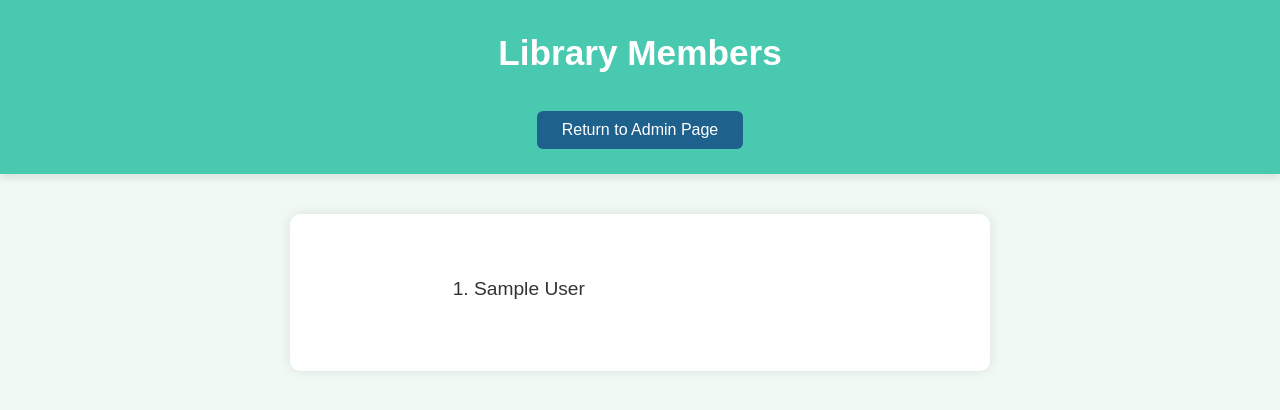
After one commit to georgePopaEv/online-library, a Flask app: template templates/view_members.html in a window 1280 px wide. The commit adds this page. Shown: the top 410 px of the page. Run offline with Flask 3, Linux system fonts and the light colour scheme; the template is opened without the code that fills it: most values are stand-ins (such as "Sample title", 1, 10 or a date in 2020); parts of the project's set-up code (start-up, migrations or seed data) failed here and were passed over.

Commit message:
Implemented login/logout functionality, added admin and user views, and structured the interface with navigation buttons

```diff
--- a/login.py
+++ b/login.py
@@ -2,47 +2,55 @@
 from flask import Flask, render_template, request, url_for, session, jsonify, redirect
 from flask_smorest import abort
 from config import read_from_db, database_config
-
+from flask_restful import abort
 app = Flask(__name__)
 app.secret_key = "secret_key"
-ADMIN = {
-    "admin": "admin1"
-}
 
-USERS = {
-    "user": "user1"
-}
 
 @app.route("/login", methods=["POST"])
 def web_login():
-    if request.method == "POST":
-        user = request.form['username']
-        passwd = request.form['password']
-        print(user, type(user))
-        query = read_from_db(f"select username, password from project.users where username = '{user}' and password = '{passwd}'")
-        print(query)
-        if not query:
-            abort(400, message="Userul nu exista")
-        else:
-            session['user'] = user
-            return redirect(url_for("web_home_users"))
-        #TO DO - adaug coloana si verificare admin user.
-        # if user in ADMIN:
-        #     if passwd == ADMIN[user]:
-        #         session['user'] = user
-        #         return redirect(url_for("web_home"))
-        # elif user in USERS:
-        #     if passwd == USERS[user]:
-        #         session['user'] = user
-        #         return redirect(url_for("web_home_users"))
+    try:
+        if request.method == "POST":
+            user = request.form['username']
+            passwd = request.form['password']
 
-        return "Invalid credentials <a href='/'>Try Again</a>"
+            query = read_from_db(f"""
+                SELECT username, password, is_admin
+                FROM project.users
+                WHERE username = '{user}' AND password = '{passwd}'
+            """)
 
-    return render_template("login.html")
+            if not query or isinstance(query[0], str):
+                abort(400, message="Userul nu exista")
+            else:
+                session['user'] = user
+                session['is_admin'] = query[0]['is_admin']
+
+                if query[0]['is_admin'] == 'Da':
+                    return redirect(url_for("web_home"))
+                else:
+                    return redirect(url_for("web_home_users"))
+
+        return render_template("login.html")
+
+    except Exception as e:
+        return f"Eroare: {str(e)}"
+
 
 @app.route("/home")
 def web_home():
     return render_template("admin_page.html")
+
+@app.route("/logout")
+def logout():
+    session.clear()
+    return redirect(url_for("home"))
+
+@app.route("/view_members")
+def view_members():
+    query = read_from_db("SELECT full_name FROM project.users WHERE is_admin != 'Da'")
+    return render_template("view_members.html", members=query)
+
 
 @app.route("/home_user")
 def web_home_users():
@@ -74,11 +82,3 @@ def get_book_by_id(book_id):
 if __name__ == '__main__':
     app.run(host="0.0.0.0", port=5010)
     app.run(DEBUG=True)
-
-# app.config["SQLALCHEMY_DATABASE_URI"] = "adresa bazei noastre de date postgresql:localgost:5432parola/database_name"
-# app.config["SQLALCHEMY_DATABASE_URI"] = "postgresql://postgres:123456@localhost:5432/books"
-# app.config["SQLALCHEMY_TRACK_MODIFICATION"]= False
-# "postgres"
-# db.init_app(app)
-# with app.app_context():
-#     db.create_all()
--- a/requirements.txt
+++ b/requirements.txt
@@ -1,2 +1,3 @@
 flask==3.1.0
 psycopg2==2.9.10
+Flask-RESTful==0.3.10
--- a/static/js/admin.js
+++ b/static/js/admin.js
@@ -0,0 +1,3 @@
+function logout() {
+    window.location.href = "/logout";
+}
--- a/static/js/user.js
+++ b/static/js/user.js
@@ -0,0 +1,3 @@
+function logout() {
+    window.location.href = "/logout";
+}
--- /dev/null
+++ b/static/style/view_members.css
@@ -0,0 +1,67 @@
+/* Reset */
+* {
+    margin: 0;
+    padding: 0;
+    box-sizing: border-box;
+}
+
+/* Fundal general */
+body {
+    font-family: 'Arial', sans-serif;
+    background-color: #F0F9F4; /* verde foarte deschis */
+    color: #333;
+    line-height: 1.6;
+}
+
+/* Header */
+#admin-header {
+    background-color: #48C9B0; /* verde-albastru */
+    color: white;
+    padding: 25px;
+    text-align: center;
+    box-shadow: 0 4px 8px rgba(0, 0, 0, 0.1);
+}
+
+#admin-header h1 {
+    font-size: 2.2em;
+    font-weight: bold;
+}
+
+/* Return Button */
+.admin-btn {
+    margin-top: 20px;
+    padding: 10px 25px;
+    background-color: #1F618D; /* albastru închis */
+    color: white;
+    border: none;
+    border-radius: 6px;
+    cursor: pointer;
+    font-size: 1em;
+    transition: background-color 0.3s ease, transform 0.2s ease;
+}
+
+.admin-btn:hover {
+    background-color: #2980B9; /* albastru mai deschis */
+    transform: scale(1.05);
+}
+
+/* Container listă */
+.admin-info {
+    max-width: 700px;
+    margin: 40px auto;
+    background-color: white;
+    padding: 30px 40px;
+    border-radius: 10px;
+    box-shadow: 0 0 12px rgba(0, 0, 0, 0.1);
+}
+
+/* Lista utilizatori */
+.admin-info ol {
+    padding-left: 20px;
+    font-size: 1.2em;
+}
+
+.admin-info li {
+    margin-bottom: 15px;
+    padding-bottom: 5px;
+    border-bottom: 1px solid #e0e0
--- a/templates/admin_page.html
+++ b/templates/admin_page.html
@@ -30,7 +30,7 @@
         </div>
 
         <div class="button-container">
-            <button id="view-members-btn" class="admin-btn" onclick="window.location.href='view_members.html'">View Members</button>
+            <button id="view-members-btn" class="admin-btn" onclick="window.location.href='{{ url_for('view_members') }}'">View Members</button>
         </div>
 
         <div class="button-container">
--- a/templates/user.html
+++ b/templates/user.html
@@ -19,7 +19,6 @@
     <nav id="toolbar" class="toolbar">
         <button id="all-books-btn" class="btn" onclick="getAllBooks()">All Books</button>
         <button id="pending-books-btn" class="btn" onclick="getPendingBooks()">Pending Books</button>
-        <button id="borrowed-books-btn" class="btn" onclick="getBorrowedBooks()">Borrowed Books</button>
         <button id="borrow-book-btn" class="btn" onclick="borrowBook()">Borrow a Book</button>
         <button id="return-book-btn" class="btn" onclick="returnBook()">Return a Book</button>
     </nav>
--- /dev/null
+++ b/templates/view_members.html
@@ -0,0 +1,28 @@
+<!DOCTYPE html>
+<html lang="en">
+<head>
+    <meta charset="UTF-8">
+    <title>Library Members</title>
+    <link rel="stylesheet" href="{{ url_for('static', filename='style/view_members.css') }}">
+</head>
+<body>
+    <header id="admin-header">
+        <h1>Library Members</h1>
+        <div style="margin-top: 10px;">
+            <a href="{{ url_for('web_home') }}">
+                <button class="admin-btn">Return to Admin Page</button>
+            </a>
+        </div>
+    </header>
+
+    <div class="admin-info">
+        <ol style="text-align: left; width: 60%; margin: 30px auto; font-size: 1.2em;">
+            {% for member in members %}
+                <li>{{ member.full_name }}</li>
+            {% else %}
+                <p style="text-align: center;">No regular users found.</p>
+            {% endfor %}
+        </ol>
+    </div>
+</body>
+</html>
```
Also changed, not shown: static/style/user.css (+12 -37 lines).
